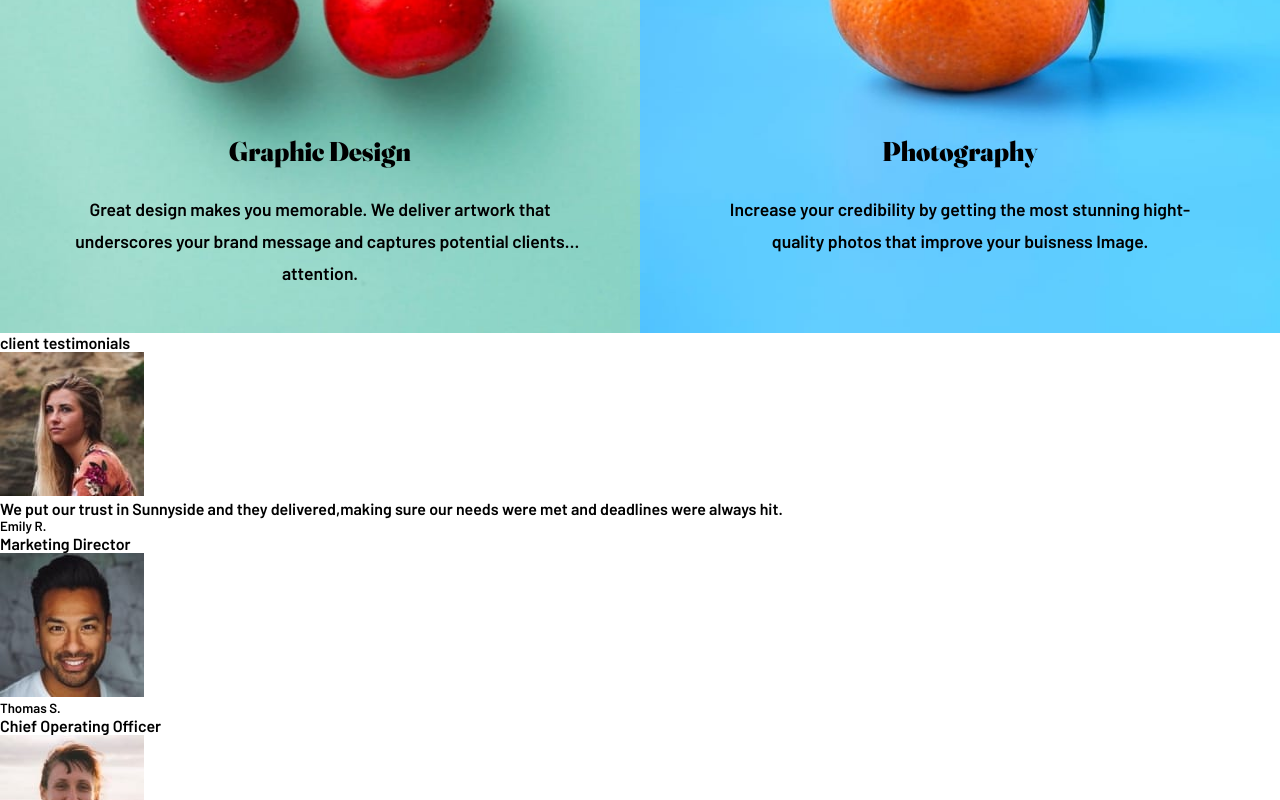
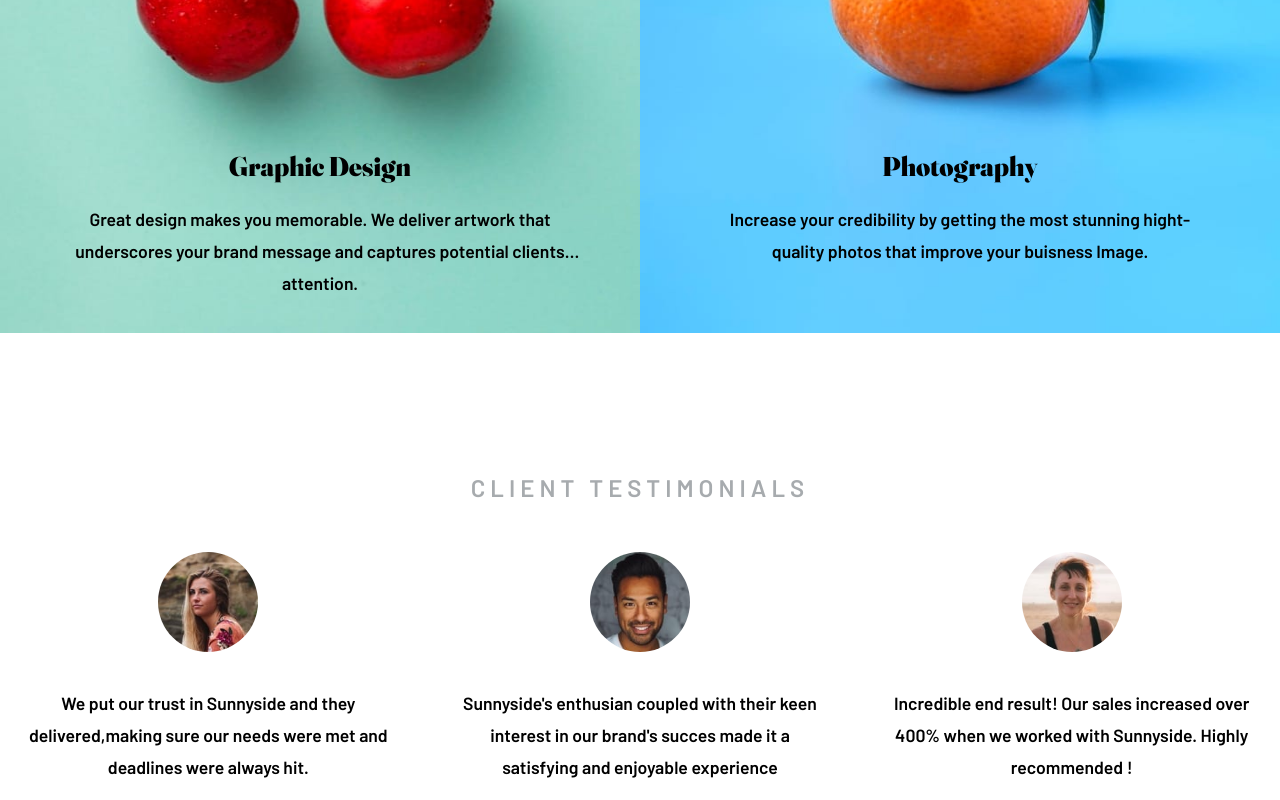
Before and after one commit to MATHieu0320/Projet-React-1-, a React (Vite) app in the folder vite-project/: page / in a window 1280 px wide. Shown: the part 1920-2720 px from the top of the page. Built offline with nearby package versions, Linux system fonts and the light colour scheme.

Commit message:
Section1

```diff
--- a/vite-project/components/Section1.jsx
+++ b/vite-project/components/Section1.jsx
@@ -11,19 +11,25 @@ export const Section1 = () => {
       <div className="Flex">
         <Clients
           img={ImgEmily}
-          Prenom={"Emily R."}
-          role={"Marketing Director"}
           Texte={
             "We put our trust in Sunnyside and they delivered,making sure our needs were met and deadlines were always hit."
           }
+          Prenom={"Emily R."}
+          role={"Marketing Director"}
         />
         <Clients
           img={ImgThomas}
+          Texte={
+            "Sunnyside's enthusian coupled with their keen interest in our brand's succes made it a satisfying and enjoyable experience"
+          }
           Prenom={"Thomas S."}
           role={"Chief Operating  Officer"}
         />
         <Clients
           img={ImgJennie}
+          Texte={
+            "Incredible end result! Our sales increased over 400% when we worked with Sunnyside. Highly recommended !"
+          }
           Prenom={"Jennie F."}
           role={"Buisiness Owner"}
         />
--- a/vite-project/styles/composantscss/__main.scss
+++ b/vite-project/styles/composantscss/__main.scss
@@ -99,6 +99,7 @@ main {
     h3 {
       font-size: 1.7rem;
       font-family: $FontFrancess900;
+      margin-bottom: 20px;
     }
     p {
       width: 60%;
@@ -107,6 +108,7 @@ main {
       -webkit-box-orient: vertical;
       -webkit-line-clamp: 2;
       line-clamp: 2;
+      margin: 0;
     }
   }
   @media screen and (max-width: 1600px) {
--- a/vite-project/styles/composantscss/__section1.scss
+++ b/vite-project/styles/composantscss/__section1.scss
@@ -1,3 +1,40 @@
-// .section1 {
-//   margin-top: 120%;
-// }
+.section1 {
+  h4 {
+    text-align: center;
+    text-transform: uppercase;
+    color: $GrisBleu;
+    font-size: 1.5rem;
+    letter-spacing: 5px;
+    margin-top: 140px;
+  }
+  .Flex {
+    @include Spacebetween;
+    max-width: 1400px;
+    margin: 50px auto 0;
+    text-align: center;
+    margin-bottom: 140px;
+    gap: 15px;
+  }
+  .flex-2 {
+    display: flex;
+    flex-direction: column;
+    width: 33%;
+    align-items: center;
+  }
+  img {
+    border-radius: 999px;
+    height: 100px;
+    width: 100px;
+    margin-bottom: 35px;
+  }
+  p {
+    line-height: 32px;
+    font-size: 1.1rem;
+    height: 180px;
+    width: 90%;
+  }
+  h5 {
+    font-size: 1.2rem;
+    margin-bottom: 15px;
+  }
+}
```
Also changed, not shown: vite-project/Images/file.jpg (deleted).
